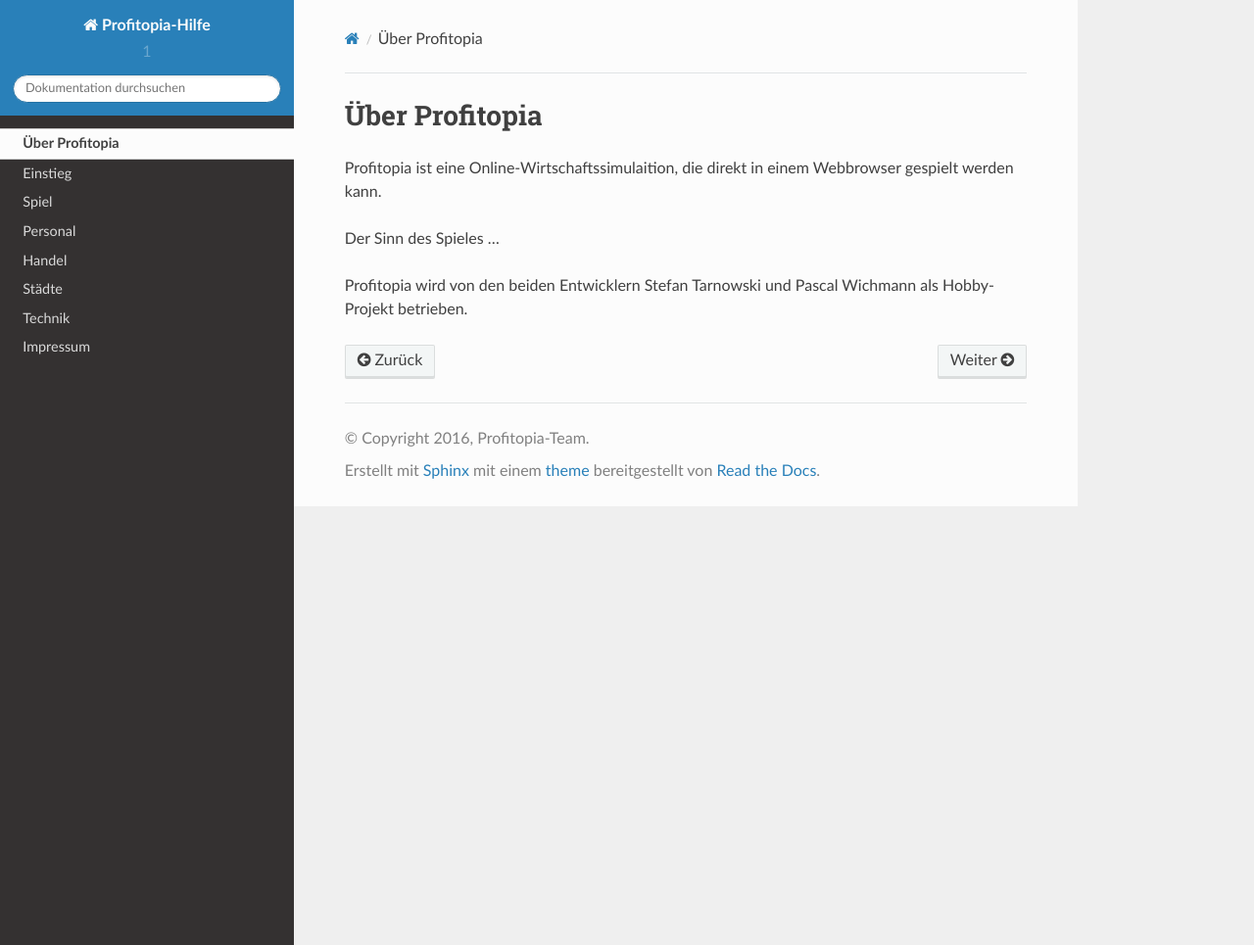
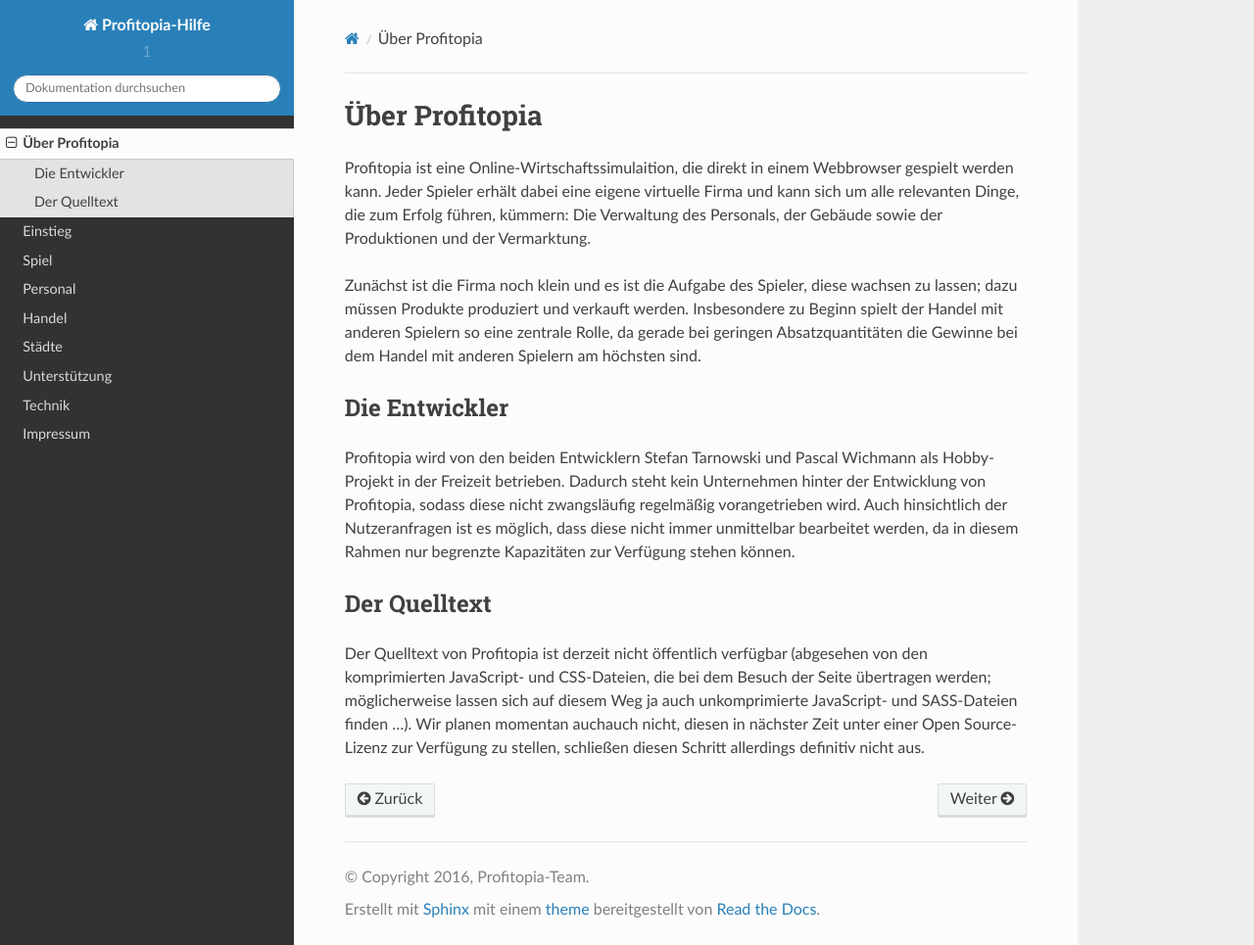
Before and after one commit to profitopia/help, a Sphinx documentation site: the page built from source/about.rst, in a window 1280 px wide and 965 px high. Shown: the whole window at 98% size. Built offline with Sphinx 7.4.7 and the Read the Docs theme 2.0.0, drawn with Linux system fonts in a browser that asks for light colours.

Commit message:
updated help

```diff
--- a/source/about.rst
+++ b/source/about.rst
@@ -2,7 +2,17 @@
 ###############
 
 Profitopia ist eine Online-Wirtschaftssimulaition, die direkt in einem Webbrowser gespielt werden kann.
+Jeder Spieler erhält dabei eine eigene virtuelle Firma und kann sich um alle relevanten Dinge, die zum Erfolg führen, kümmern: Die Verwaltung des Personals, der Gebäude sowie der Produktionen und der Vermarktung.
 
-Der Sinn des Spieles ...
+Zunächst ist die Firma noch klein und es ist die Aufgabe des Spieler, diese wachsen zu lassen; dazu müssen Produkte produziert und verkauft werden. Insbesondere zu Beginn spielt der Handel mit anderen Spielern so eine zentrale Rolle, da gerade bei geringen Absatzquantitäten die Gewinne bei dem Handel mit anderen Spielern am höchsten sind.
 
-Profitopia wird von den beiden Entwicklern Stefan Tarnowski und Pascal Wichmann als Hobby-Projekt betrieben.
+
+Die Entwickler
+==============
+
+Profitopia wird von den beiden Entwicklern Stefan Tarnowski und Pascal Wichmann als Hobby-Projekt in der Freizeit betrieben. Dadurch steht kein Unternehmen hinter der Entwicklung von Profitopia, sodass diese nicht zwangsläufig regelmäßig vorangetrieben wird. Auch hinsichtlich der Nutzeranfragen ist es möglich, dass diese nicht immer unmittelbar bearbeitet werden, da in diesem Rahmen nur begrenzte Kapazitäten zur Verfügung stehen können.
+
+Der Quelltext
+=============
+
+Der Quelltext von Profitopia ist derzeit nicht öffentlich verfügbar (abgesehen von den komprimierten JavaScript- und CSS-Dateien, die bei dem Besuch der Seite übertragen werden; möglicherweise lassen sich auf diesem Weg ja auch unkomprimierte JavaScript- und SASS-Dateien finden ...). Wir planen momentan auchauch  nicht, diesen in nächster Zeit unter einer Open Source-Lizenz zur Verfügung zu stellen, schließen diesen Schritt allerdings definitiv nicht aus.
--- a/source/index.rst
+++ b/source/index.rst
@@ -13,5 +13,6 @@ Herzlich Willkommen zur Profitopia-Hilfe! Diese Seite soll alle relevanten Infor
   employees/index
   trade/index
   city/index
+  support
   technology
   imprint
--- /dev/null
+++ b/source/support.rst
@@ -0,0 +1,6 @@
+Unterstützung
+=============
+
+Solltest Du Fragen zu Profitopia, einen Fehler entdeckt oder andere Anliegen haben, freuen wir uns, von Dir zu hören. Wende Dich dazu am besten per E-Mail an uns. Dafür könnt Ihr die Adresse support@profitopia.de nutzen.
+
+Solltest Du in dieser Hilfe etwas vermissen, freuen wir uns ebenfalls über eine Nachricht von Dir, sodass wir das entsprechende Thema hier ergänzen können und auch die nächsten, die sich diese Frage stellen, die Antwort darauf in der Hilfe finden können.
--- a/source/technology.rst
+++ b/source/technology.rst
@@ -12,6 +12,10 @@ Clientseitig nutzen wir JavaScript mit dem Framework `jQuery`_ für die Programm
 
 Die Kommunikation zwischen dem Spiel und dem Server findet nahezu ausschließlich mittels AJaX statt; diese Technik ermöglicht es, ohne das Neuladen einer Seite einzelne Anfragen an den Server zu senden, um so Daten abzurufen oder zu speichern. Dadurch ist für das Spielen nach der Anmeldung nur ein einzelner Seitenaufruf erforderlich; die weitere Kommunikation findet dann ausschließlich über AJaX statt. Das führt auch dazu, dass die Verzögerungen innerhalb des Spieles ziemlich gering sind, da keine vollständige Seite einschließlich der Daten, die sich niemals ändern (im Beispiel von Profitopia etwa die Accountinfo-Box oder die Navigation), geladen werden muss, sondern nur ganz explizit die Daten, die relevant sind; also etwa bei dem Laden eines Nutzerprofils nur die einzelnen Daten, nicht jedoch das Layout der Seite, die diese Daten anzeigen soll (da dies bereits beim initialen Seitenaufruf geladen wurde).
 
+Für dieses Hilfe-Portal nutzen wir das Tool `Sphinx`_, das primär für das Dokumentieren von Softwareprojekten gedacht ist; durch kleinere Modifikationen im Template lässt es sich aber auch ideal für ein Hilfeportal, das sich an Endnutzer richtet, einsetzen. Einer der großen Vorteile von Sphinx liegt darin, dass statische HTML-Dateien generiert werden; damit ist keinerlei Serverseitige Interpretation der Sprachen erforderlich. Sicherheitstechnisch ist das natürlich optimal, da kein zusätzliches Potenzial für einen serverseitigen Exploit entsteht; darüber hinaus ist auch die Last, die entsteht, geringer.
+Trotz dieser fehlenden serverseitigen Programmierung büßt Sphinx aber keinerlei Komfort ein; so gibt es etwa einen JavaScript-Suchindex, der eine Suche innerhalb dieser Hilfe ermöglicht.
+
+
 Hosting
 =======
 
```
Also changed, not shown: other parts of source/technology.rst (+1 -0 lines).
